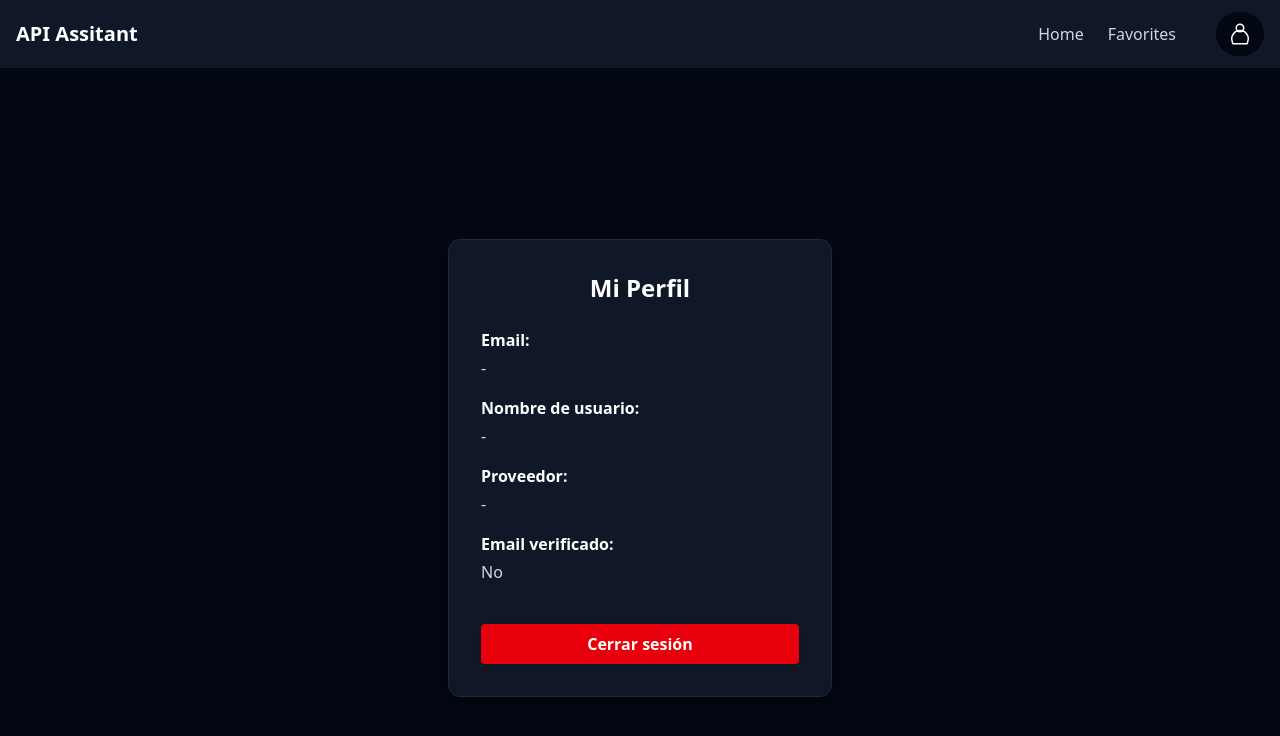
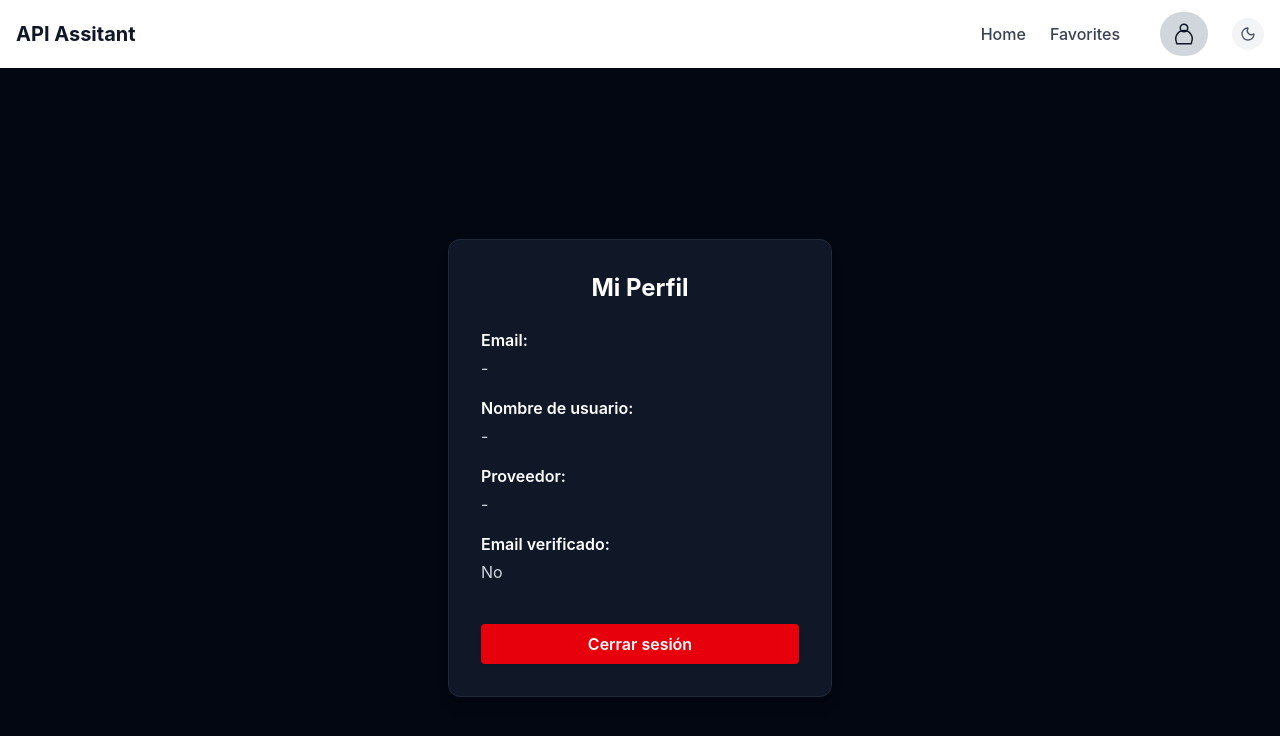
Before and after one commit to dhernandeez13/Api-Assistant, a React (Vite) app: page /profile in a window 1280 px wide. Shown: the top 736 px of the page. Built offline with nearby package versions, Linux system fonts and the light colour scheme; no server answers.

Commit message:
Toggle Theme 1.0

```diff
--- a/package.json
+++ b/package.json
@@ -11,6 +11,7 @@
   },
   "dependencies": {
     "firebase": "^11.9.1",
+    "lucide-react": "^0.525.0",
     "react": "^19.1.0",
     "react-dom": "^19.1.0",
     "react-router-dom": "^7.6.2"
--- a/src/App.jsx
+++ b/src/App.jsx
@@ -11,7 +11,7 @@ function App() {
   return (
     <ApiProvider>
       <Navbar />
-      <main className="min-h-screen bg-gray-950">
+      <main className="min-h-screen w-full bg-white text-gray-900 dark:bg-gray-900 dark:text-white transition-colors duration-300">
         <Routes>
           <Route path="/" element={<Home />} />
           <Route path="/favorites" element={<Favorites />} />
--- a/src/components/ApiCard.jsx
+++ b/src/components/ApiCard.jsx
@@ -26,11 +26,11 @@ function ApiCard({ api }) {
     const imageUrl = api.owner?.avatar_url || "https://avatars.githubusercontent.com/u/9919?v=4";
 
     return (
-        <div className="relative rounded-lg overflow-hidden bg-gray-900 shadow-lg flex flex-col h-full transition-transform duration-200 hover:-translate-y-1">
-            <div className="relative flex items-center justify-center h-48 bg-gray-100">
+        <div className="relative rounded-lg overflow-hidden bg-white dark:bg-gray-900 shadow-lg flex flex-col h-full transition-transform duration-200 hover:-translate-y-1 transition-colors">
+            <div className="relative flex items-center justify-center h-48 bg-gray-200 dark:bg-gray-800">
                 <img src={imageUrl} alt="avatar" className="w-24 h-24 rounded-full object-cover shadow-md" />
                 <button
-                    className={`favorite-btn absolute top-3 right-3 text-2xl z-10 transition-colors duration-200 ${favorite ? "text-red-500" : "text-gray-400"}`}
+                    className={`favorite-btn absolute top-3 right-3 text-2xl z-10 transition-colors duration-200 ${favorite ? "text-red-500" : "text-gray-400 dark:text-gray-300"}`}
                     onClick={onFavoriteClick}
                     style={{ background: 'none', border: 'none', outline: 'none', boxShadow: 'none' }}
                 >
@@ -38,24 +38,26 @@ function ApiCard({ api }) {
                 </button>
             </div>
             <div className="p-4 flex-1 flex flex-col gap-2">
-                <h3 className="mb-1 text-base font-semibold text-white">
-                    <a href={api.html_url} target="_blank" rel="noopener noreferrer" className="hover:underline">{api.full_name}</a>
+                <h3 className="mb-1 text-base font-semibold text-gray-900 dark:text-white">
+                    <a href={api.html_url} target="_blank" rel="noopener noreferrer" className="hover:underline">
+                        {api.full_name}
+                    </a>
                 </h3>
-                <p className="mb-2 text-gray-300 text-sm">{shortDescription}</p>
+                <p className="mb-2 text-gray-700 dark:text-gray-300 text-sm">{shortDescription}</p>
                 <div className="flex flex-wrap gap-4 mb-2 text-sm">
-                    <span title="Estrellas" className="flex items-center gap-1 text-yellow-400">
+                    <span title="Estrellas" className="flex items-center gap-1 text-yellow-500 dark:text-yellow-400">
                         ⭐ {api.stargazers_count}
                     </span>
-                    <span title="Forks" className="flex items-center gap-1 text-green-400">
+                    <span title="Forks" className="flex items-center gap-1 text-green-600 dark:text-green-400">
                         🍴 {api.forks_count}
                     </span>
-                    <span title="Issues abiertas" className="flex items-center gap-1 text-pink-400">
+                    <span title="Issues abiertas" className="flex items-center gap-1 text-pink-500 dark:text-pink-400">
                         🐞 {api.open_issues_count}
                     </span>
-                    <span title="Lenguaje principal" className="flex items-center gap-1 text-blue-400">
+                    <span title="Lenguaje principal" className="flex items-center gap-1 text-blue-500 dark:text-blue-400">
                         📝 {api.language || "Desconocido"}
                     </span>
-                    <span title="Propietario" className="flex items-center gap-1 text-gray-400">
+                    <span title="Propietario" className="flex items-center gap-1 text-gray-500 dark:text-gray-400">
                         👤 {api.owner?.login}
                     </span>
                 </div>
--- a/src/components/NavBar.jsx
+++ b/src/components/NavBar.jsx
@@ -2,39 +2,40 @@ import { Link, useNavigate } from "react-router-dom";
 import { useAuth } from "../contexts/authContext";
 import { useApiContext } from "../contexts/ApiContext";
 import { doSignOut } from "../firebase/auth";
+import ThemeToggle from "./ThemeToggle";
 
 function Navbar() {
   const navigate = useNavigate();
   const { userLoggedIn } = useAuth();
   const { favorites } = useApiContext();
   return (
-    <nav className="bg-gray-900 px-4 py-3 flex items-center justify-between shadow-md">
-      <div className="text-xl font-bold text-white">
+    <nav className="bg-white text-gray-900 dark:bg-gray-900 dark:text-white px-4 py-3 flex items-center justify-between shadow-md transition-colors duration-300">
+      <div className="text-xl font-bold text-gray-900 dark:text-white">
         <Link to="/">API Assitant</Link>
       </div>
       <div className="flex gap-6 items-center">
         <Link
           to="/"
-          className="text-gray-300 hover:text-white transition-colors font-medium"
+          className="text-gray-700 dark:text-gray-300 hover:text-black dark:hover:text-white transition-colors font-medium"
         >
           Home
         </Link>
         <Link
           to="/favorites"
-          className="text-gray-300 hover:text-white transition-colors font-medium flex items-center gap-2"
+          className="text-gray-700 dark:text-gray-300 hover:text-black dark:hover:text-white transition-colors font-medium flex items-center gap-2"
         >
           Favorites
           {favorites.length > 0 && (
             <span className="relative flex size-3">
-              <span className="absolute inline-flex h-full w-full animate-ping rounded-full bg-sky-200 opacity-75"></span>
-              <span className="relative inline-flex size-3 rounded-full bg-blue-300"></span>
+              <span className="absolute inline-flex h-full w-full animate-ping rounded-full bg-sky-400 dark:bg-sky-200 opacity-75"></span>
+              <span className="relative inline-flex size-3 rounded-full bg-blue-500 dark:bg-blue-300"></span>
             </span>
           )}
         </Link>
         {userLoggedIn ? (
           <Link
             to="/profile"
-            className="ml-4 flex items-center justify-center rounded-full bg-gray-800 hover:bg-blue-600 transition-colors w-10 h-10"
+            className="ml-4 flex items-center justify-center rounded-full bg-gray-200 dark:bg-gray-800 hover:bg-blue-100 dark:hover:bg-blue-600 transition-colors w-10 h-10"
             title="Perfil"
           >
             <svg
@@ -43,7 +44,7 @@ function Navbar() {
               viewBox="0 0 24 24"
               strokeWidth={1.5}
               stroke="currentColor"
-              className="w-6 h-6 text-white"
+              className="w-6 h-6 text-gray-900 dark:text-white"
             >
               <path
                 strokeLinecap="round"
@@ -56,7 +57,7 @@ function Navbar() {
           <>
             <Link
               to="/login"
-              className="ml-4 flex items-center justify-center rounded-full bg-gray-950 hover:bg-gray-950/70 transition-colors w-12 h-11"
+              className="ml-4 flex items-center justify-center rounded-full bg-gray-300 dark:bg-gray-950 hover:bg-gray-400 dark:hover:bg-gray-950/70 transition-colors w-12 h-11"
               title="Iniciar sesión"
             >
               <svg
@@ -65,7 +66,7 @@ function Navbar() {
                 viewBox="0 0 24 24"
                 strokeWidth={1.5}
                 stroke="currentColor"
-                className="w-6 h-6 text-white"
+                className="w-6 h-6 text-gray-900 dark:text-white"
               >
                 <path
                   strokeLinecap="round"
@@ -76,6 +77,7 @@ function Navbar() {
             </Link>
           </>
         )}
+        <ThemeToggle />
       </div>
     </nav>
   );
--- /dev/null
+++ b/src/components/ThemeToggle.jsx
@@ -0,0 +1,49 @@
+import React, { useEffect, useState } from "react";
+import { Sun, Moon } from "lucide-react";
+
+const getInitialTheme = () => {
+  if (typeof window === "undefined") return "dark";
+  const stored = localStorage.getItem("theme");
+  if (stored) return stored;
+  if (window.matchMedia("(prefers-color-scheme: dark)").matches) return "dark";
+  return "light";
+};
+
+const ThemeToggle = () => {
+  const [mounted, setMounted] = useState(false);
+  const [theme, setTheme] = useState(getInitialTheme());
+
+  useEffect(() => {
+    setMounted(true);
+    document.documentElement.classList.remove("dark", "light");
+    document.documentElement.classList.add(theme);
+    localStorage.setItem("theme", theme);
+  }, [theme]);
+
+  useEffect(() => {
+    const stored = localStorage.getItem("theme");
+    if (stored) {
+      document.documentElement.classList.remove("dark", "light");
+      document.documentElement.classList.add(stored);
+    }
+  }, []);
+
+  if (!mounted) return null;
+
+  return (
+    <button
+      type="button"
+      onClick={() => setTheme(theme === "light" ? "dark" : "light")}
+      className={`w-8 h-8 rounded-full p-2 transition-all duration-300 hover:cursor-pointer ${
+        theme === "dark"
+          ? "bg-gray-700 text-yellow-400 hover:bg-gray-600"
+          : "bg-gray-100 text-gray-600 hover:bg-gray-200"
+      }`}
+      title="Cambiar tema"
+    >
+      {theme === "light" ? <Moon size={16} /> : <Sun size={16} />}
+    </button>
+  );
+};
+
+export default ThemeToggle;
--- a/src/css/index.css
+++ b/src/css/index.css
@@ -1,5 +1,5 @@
 @import "tailwindcss";
-
+@custom-variant dark (&:where(.dark, .dark *));
 body {
-  @apply font-sans;
+  font-family: 'Inter', ui-sans-serif, system-ui, sans-serif;
 }
--- a/src/pages/Home.jsx
+++ b/src/pages/Home.jsx
@@ -139,7 +139,7 @@ function Home() {
   }, [searchQuery, language, license, topic, owner, minStars, recent, apis]);
 
   return (
-    <div className="p-4">
+    <div className="p-4 bg-white dark:bg-gray-900 text-gray-900 dark:text-white min-h-screen transition-colors duration-300">
       <form
         onSubmit={handleSearch}
         className="flex flex-col sm:flex-row sm:max-w-xl sm:mx-auto sm:gap-0 gap-2 mb-6"
--- a/tailwind.config.cjs
+++ b/tailwind.config.cjs
@@ -1,5 +1,6 @@
 /** @type {import('tailwindcss').Config} */
 module.exports = {
+  darkMode: "class",
   content: [
     "./index.html",
     "./src/**/*.{js,jsx,ts,tsx}",
```
Also changed, not shown: 1 other file (tests, documents, lock files or other folders).
